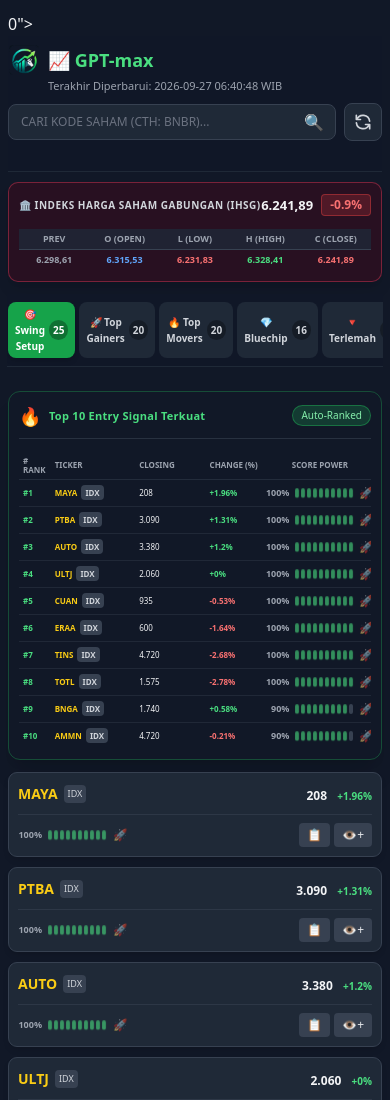
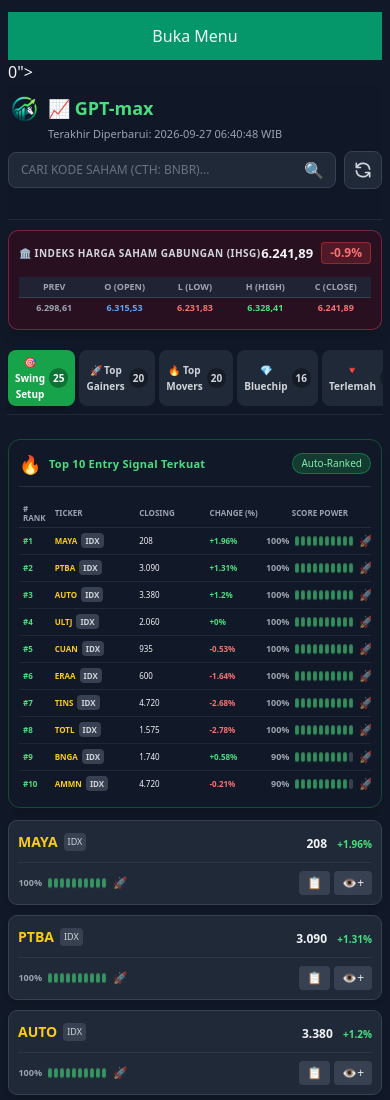
Before and after one commit to dmaxevolution/gptmax, a plain HTML site: page index.html in a window 390 px wide. Shown: the top 1100 px of the page. Drawn offline with nearby package versions, Linux system fonts and the light colour scheme.

Commit message:
Add main container and button to index.html
Added main container and button for mobile interaction.

```diff
--- a/index.html
+++ b/index.html
@@ -72,6 +72,12 @@
    <div id="app-splash" class="fixed inset-0 z-[9999] bg-[#001c18] flex items-center justify-center transition-opacity duration-500">
     <img src="assets/splash.png" alt="SH4NDY GPTmax" class="w-full max-w-[440px] h-auto max-h-[660px] object-contain p-5">
 </div>
+    <!-- Kontainer utama aplikasi Anda -->
+<div class="w-full max-w-[385px] mx-auto min-w-[320px] touch-manipulation">
+    <!-- Semua tombol di dalam sini akan otomatis bebas dari delay tap mobile -->
+    <button class="w-full bg-emerald-600 py-3">Buka Menu</button>
+</div>
+
 <div class="w-full max-w-[385px] mx-auto min-w-[320px]">
 0">
 
```
